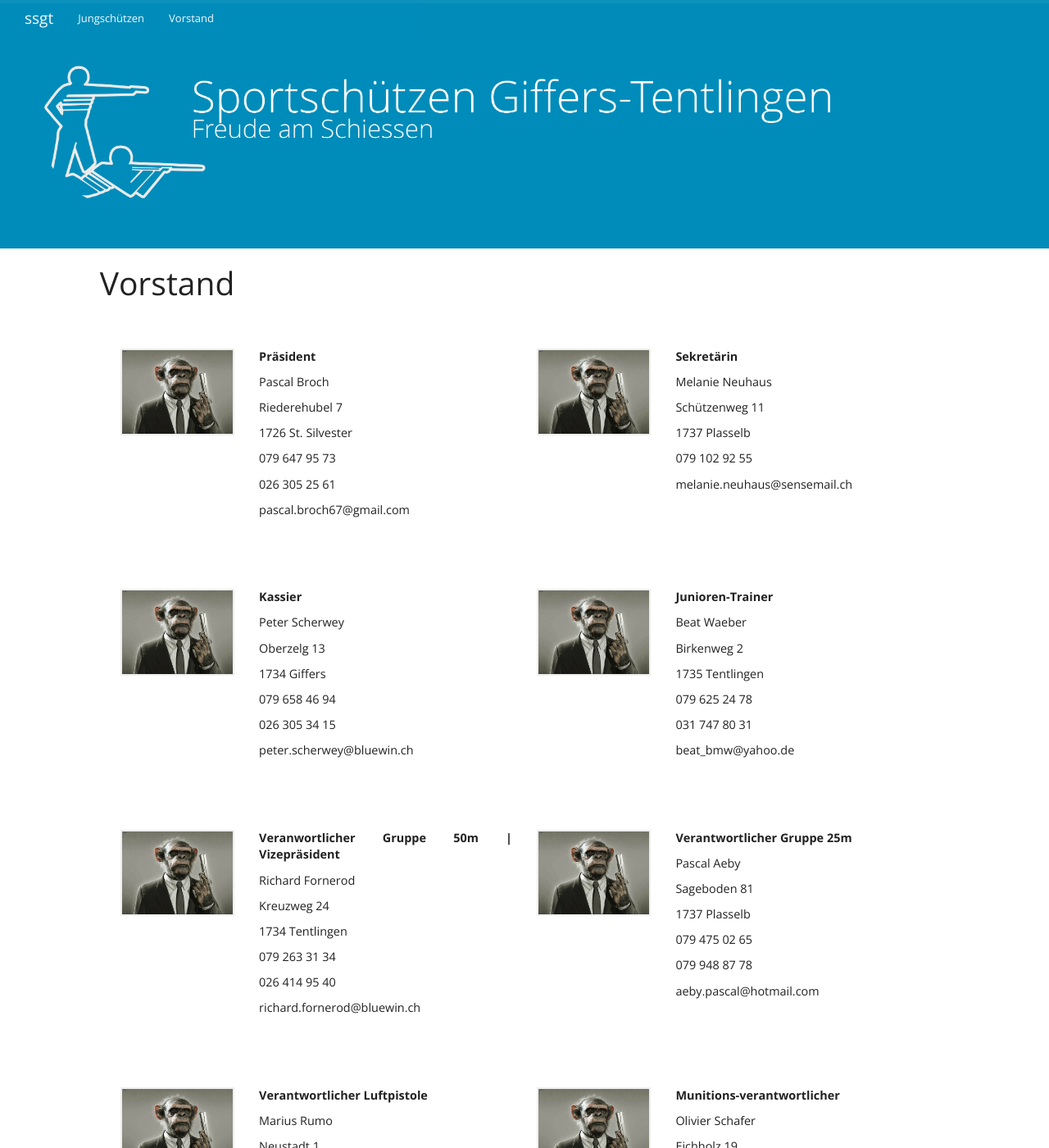
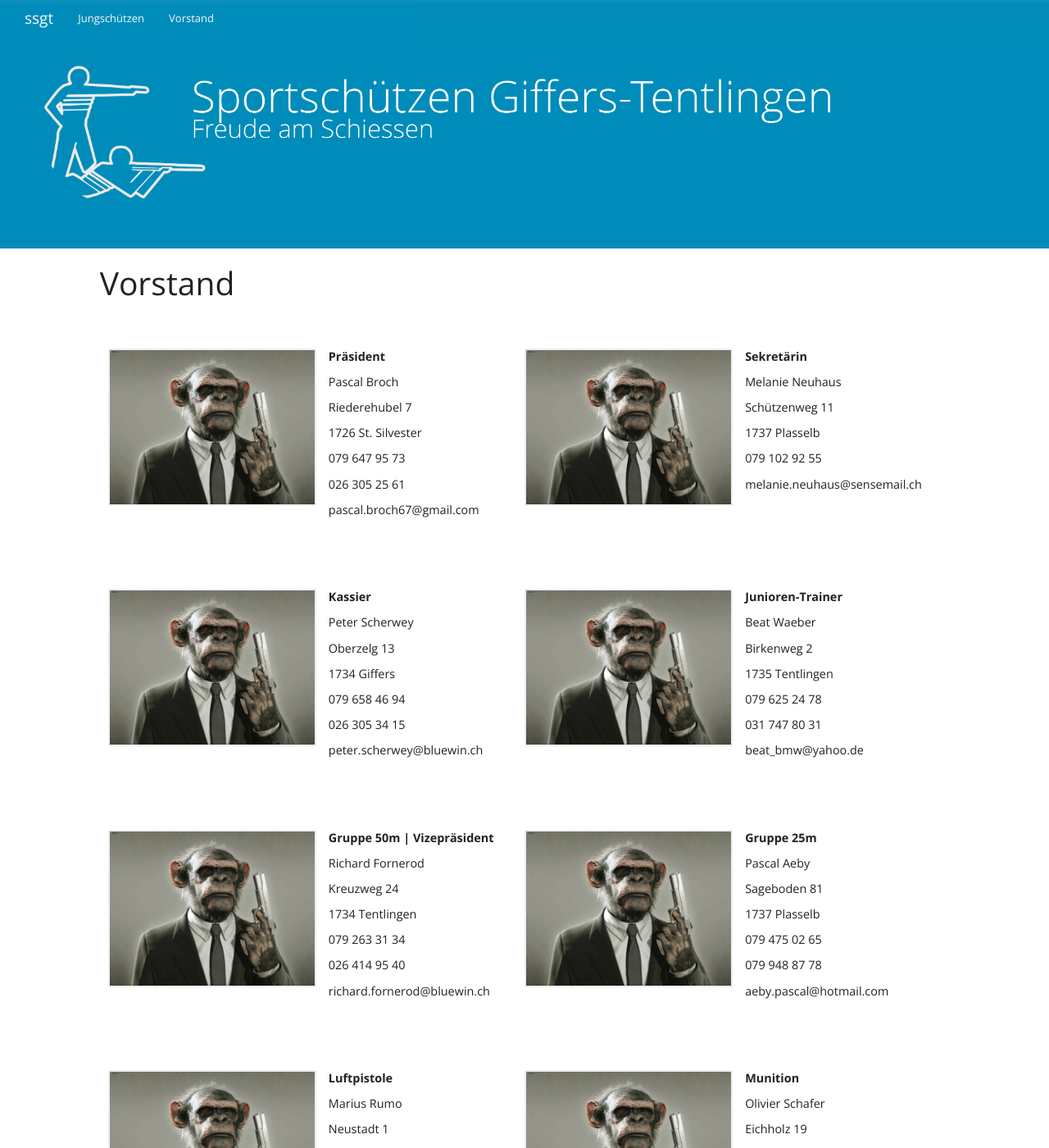
Before and after one commit to s4mux/ssgt-site, a Jekyll site: the page built from vorstand.md, in a window 1280 px wide and 1400 px high. Shown: the whole window at 82% size. Built offline with Jekyll 4.4.1, drawn with Linux system fonts in a browser that asks for light colours; nearby versions of some CDN libraries; comment, search, counter and statistics services are not loaded.

Commit message:
Improving Image arrangement. Remove 'Verantwortlicher' from Database. Make Titel left justified in order to have proper line breaks.

```diff
--- a/_data/vorstand.yml
+++ b/_data/vorstand.yml
@@ -42,7 +42,7 @@
   mail: beat_bmw@yahoo.de
 
 - name: Richard Fornerod
-  function: Veranwortlicher Gruppe 50m | Vizepräsident
+  function: Gruppe 50m | Vizepräsident
   street: Kreuzweg 24
   town: 1734 Tentlingen
   mobile: 079 263 31 34
@@ -50,7 +50,7 @@
   mail: richard.fornerod@bluewin.ch
 
 - name: Pascal Aeby
-  function: Verantwortlicher Gruppe 25m
+  function: Gruppe 25m
   street: Sageboden 81
   town: 1737 Plasselb
   mobile: 079 475 02 65
@@ -58,7 +58,7 @@
   mail: aeby.pascal@hotmail.com
 
 - name: Marius Rumo
-  function: Verantwortlicher Luftpistole
+  function: Luftpistole
   street: Neustadt 1
   town: 1735 Giffers
   mobile: 079 479 44 42
@@ -66,7 +66,7 @@
   mail: marius.rumo@bluewin.ch
 
 - name: Olivier Schafer
-  function: Munitions-verantwortlicher
+  function: Munition
   street: Eichholz 19
   town: 1735 Giffers
   mobile: 079 461 31 90
--- a/_sass/_sam.scss
+++ b/_sass/_sam.scss
@@ -8,7 +8,6 @@
 }
 
 .logo-img > a {
-
   margin-top: 21px;
   width: 100%;
   height: auto;
@@ -17,10 +16,20 @@
 .vorstand{
   margin-bottom: 1cm;
   margin-top: 1cm;
+  padding-right:0px;
 }
 
 .vorstand-img{
   width: 100%;
   max-width: 256px !important;
   height: auto;
+  margin: 0px;
+  padding: 0px;
 }
+
+.vorstand-img-container{
+  margin-bottom: 1cm;
+  margin-top: 1cm;
+  padding-left:0px;
+  padding-right:0px;
+}
--- a/vorstand.md
+++ b/vorstand.md
@@ -7,12 +7,12 @@ permalink: /vorstand/
 {% for member in site.data.vorstand  %}
   {% assign loopindex = forloop.index | modulo: 2 %}
   {% if loopindex == 1 %}
-  <div class="row vorstand-row">
-    <div class="col-md-2 vorstand">
+  <div class="row">
+    <div class="col-md-3 vorstand-img-container">
       <img src="/images/vorstand/default.jpg" alt="HTML5 Icon" class="vorstand-img">
     </div>
-	<div class="col-md-4 vorstand">
-    <p><strong>{{member.function}}</strong></p>
+	<div class="col-md-3 vorstand">
+    <p style="text-align: left"><strong>{{member.function}}</strong></p>
     <p>{{member.name}}</p>
     <p>{{member.street}}</p>
     <p>{{member.town}}</p>
@@ -21,11 +21,11 @@ permalink: /vorstand/
     <p>{{member.mail}}</p>
     </div>
   {% else %}
-  <div class="col-md-2 vorstand">
+  <div class="col-md-3 vorstand-img-container">
     <img src="/images/vorstand/default.jpg" alt="HTML5 Icon"  class="vorstand-img">
   </div>
-    <div class="col-md-4 vorstand">
-    <p><strong>{{member.function}}</strong></p>
+    <div class="col-md-3 vorstand">
+    <p style="text-align: left"><strong>{{member.function}}</strong></p>
     <p>{{member.name}}</p>
     <p>{{member.street}}</p>
     <p>{{member.town}}</p>
```
